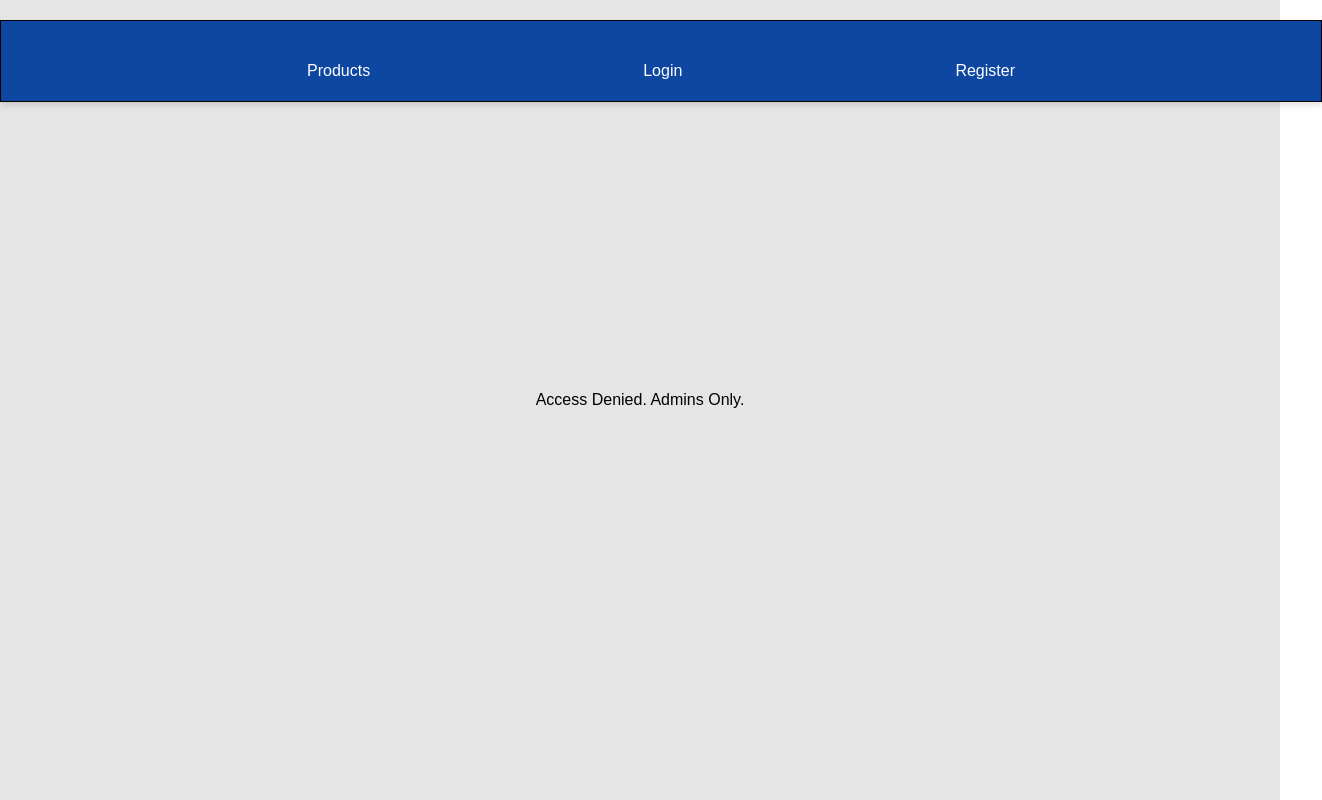
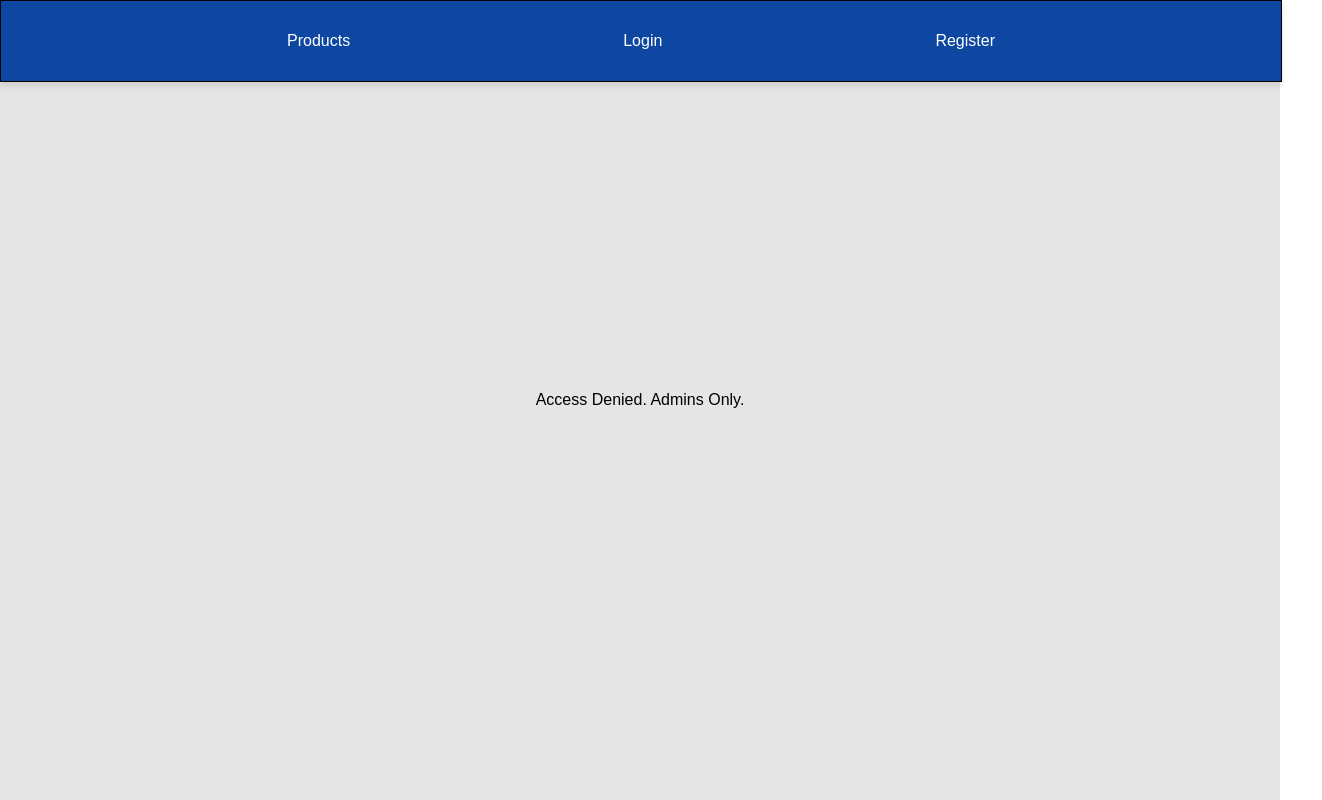
Before and after one commit to Group2Capstone-ECommerce/Group2Capstone-Ecommerce, a React (Vite) app in the folder client/: page /admin in a window 1280 px wide. Shown: the whole page, 1322 px wide, since content can reach past the window. Built offline with nearby package versions, Linux system fonts and the light colour scheme.

Commit message:
minor adjustments to navbar, more styling to admin dash

```diff
--- a/client/src/App.css
+++ b/client/src/App.css
@@ -153,11 +153,13 @@ body {
   left: 0;
   display: flex;
   justify-content: center;
-  position: absolute;
+  position: fixed;
   z-index: 1000;
-  margin-bottom: 1000px;
+  margin: 0;
   box-shadow: 0 4px 6px rgba(0, 0, 0, 0.1);
-  padding: 0 20px;
+  padding: 0;
+  top: 0;
+  left: 0;
 }
 
 .navLinks {
@@ -166,6 +168,7 @@ body {
   align-items: center;
   width: 100%;
   max-width: 1200px;
+  margin: 0;
 }
 
 .navLinks a {
--- a/client/src/components/AdminDashboard.jsx
+++ b/client/src/components/AdminDashboard.jsx
@@ -13,7 +13,7 @@ export default function AdminDashboard() {
   }
   return (
     <div className="admin-container">
-    <h1 className="admin-title">Admin Dashboard</h1>
+    <h1 className="admin-title">Welcome Admin!</h1>
 
       {/*Tab Buttons*/}
     <ul className="tab-buttons">
@@ -27,7 +27,7 @@ export default function AdminDashboard() {
     <Routes>
       <Route path="users" element={<ViewUsersTab />} />
       <Route path="products" element={<EditProductsTab />} />
-      <Route path="*" element={<p>Select a tab above</p>} />
+      <Route path="*" element={<p>Please select a tab above</p>} />
     </Routes>
   </div>
 </div>
--- a/client/src/components/CSS/adminDashboard.css
+++ b/client/src/components/CSS/adminDashboard.css
@@ -16,12 +16,12 @@
     border: 1px solid #ccc;
     border-radius: 5px;
     color: #333;
-    background-color: #f9f9f9;
+    background-color: #dde3ff;
     transition: background-color 0.2s;
 }
 
 .tab-button:hover {
-    background-color: #eaeaea;
+    background-color: #c1ccff;
 }
 
 .tab-button.active {
@@ -34,12 +34,13 @@
     padding: 2rem;
     background-color: #f8f8f8;
     border-radius: 8px;
-    box-shadow: 0 4px 8px rgba(0, 0, 0, 0.1);
+    box-shadow: 0 4px 8px rgba(0, 0, 0, 0.332);
 }
 
 .admin-title {
     font-size: 3rem;
     font-weight: bold;
+    font-family:'Trebuchet MS', 'Lucida Sans Unicode', 'Lucida Grande', 'Lucida Sans', Arial, sans-serif;
     margin-bottom: 2rem;
     text-align: center;
     color: #333;
@@ -58,6 +59,8 @@
     margin-bottom: 2rem;
     text-align: center;
     color: #333;
+    font-family:'Trebuchet MS', 'Lucida Sans Unicode', 'Lucida Grande', 'Lucida Sans', Arial, sans-serif;
+
 }
 
 .users-list {
@@ -76,6 +79,8 @@
     box-sizing: border-box;
     text-align: left;
     transition: border-color 0.3s ease;
+    box-shadow: 0 4px 8px rgba(0, 0, 0, 0.332);
+
 
 }
 
@@ -92,6 +97,8 @@
     margin-bottom: 2rem;
     text-align: center;
     color: #333;
+    font-family:'Trebuchet MS', 'Lucida Sans Unicode', 'Lucida Grande', 'Lucida Sans', Arial, sans-serif;
+
 }
 
 .create-form {
```
